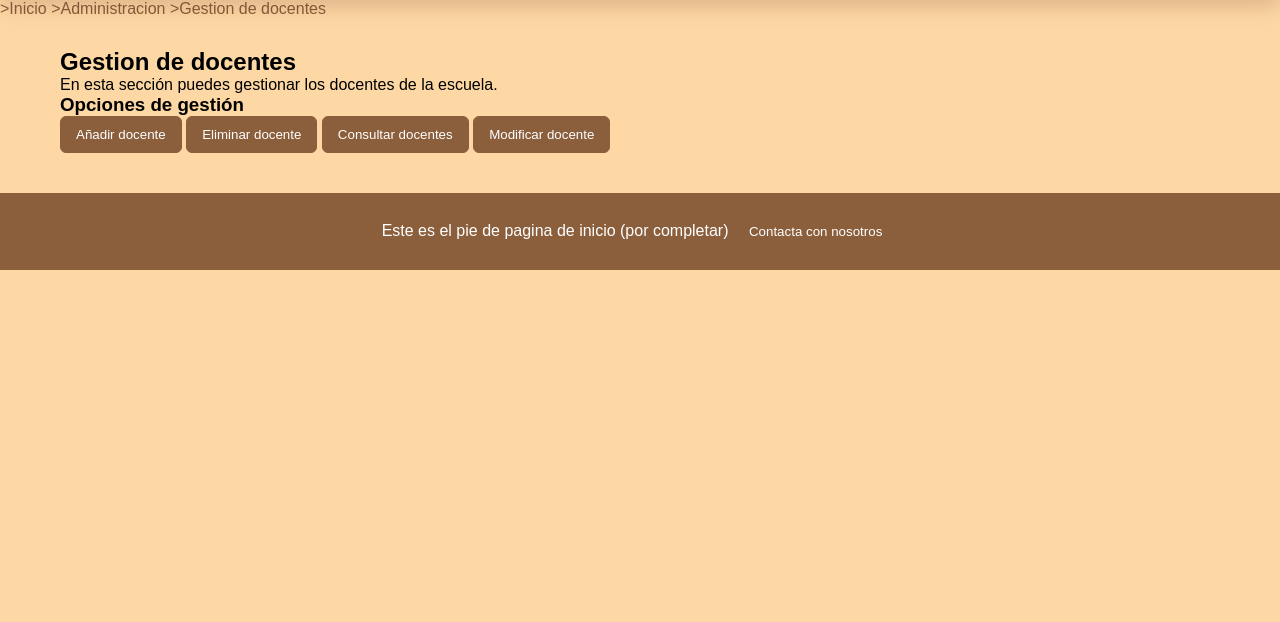
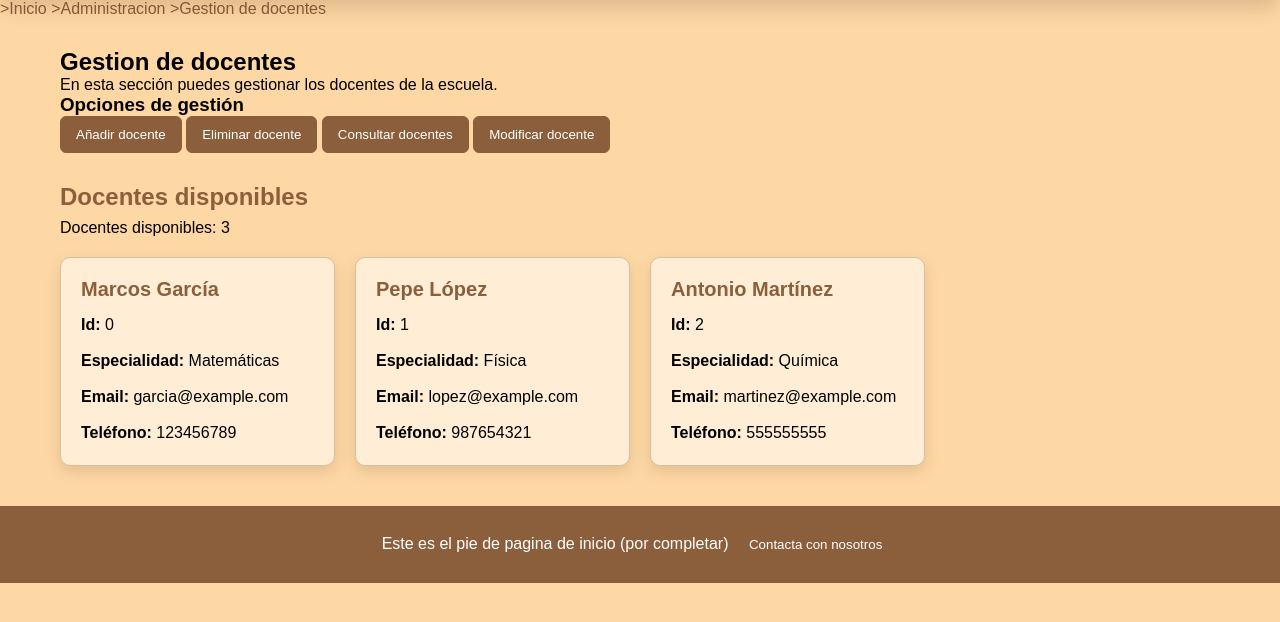
Before and after one commit to MarmanCreator/Practica_AW, a Node server app: page /gestiones_administrador/gestion_docentes.html in a window 1280 px wide. Shown: the part 139-761 px from the top of the page. Run offline with Node 20, Linux system fonts and the light colour scheme.

Commit message:
cambios en gestion docentes hechos

```diff
--- a/public/js/gestion_docentes.js
+++ b/public/js/gestion_docentes.js
@@ -1,34 +1,34 @@
 const docentesGuardados = localStorage.getItem("docentes");
 
 const docentes = docentesGuardados
-    ? JSON.parse(docentesGuardados)
+    ? JSON.parse(docentesGuardados).map(normalizarDocente)
     : [
         {
-            id: 0,
-            nombre: "Marcos",
-            apellido: "García",
+            id_docente: 0,
+            nombre: "Marcos García",
             especialidad: "Matemáticas",
             email: "garcia@example.com",
             telefono: "123456789",
-            activo: true
+            foto: "",
+            activo: 1
         },
         {
-            id: 1,
-            nombre: "Pepe",
-            apellido: "López",
+            id_docente: 1,
+            nombre: "Pepe López",
             especialidad: "Física",
             email: "lopez@example.com",
             telefono: "987654321",
-            activo: true
+            foto: "",
+            activo: 1
         },
         {
-            id: 2,
-            nombre: "Antonio",
-            apellido: "Martínez",
+            id_docente: 2,
+            nombre: "Antonio Martínez",
             especialidad: "Química",
             email: "martinez@example.com",
             telefono: "555555555",
-            activo: true
+            foto: "",
+            activo: 1
         }
     ];
 
@@ -40,10 +40,10 @@ if (selectDocente) {
     for (let i = 0; i < docentes.length; i++) {
         const doc = docentes[i];
 
-        if (doc.activo) {
+        if (esActivo(doc)) {
             const opcion = document.createElement("option");
-            opcion.value = doc.id;
-            opcion.textContent = `${doc.nombre} ${doc.apellido || ""}`.trim();
+            opcion.value = doc.id_docente;
+            opcion.textContent = `${doc.nombre}`.trim();
             selectDocente.appendChild(opcion);
         }
     }
@@ -56,7 +56,6 @@ if (formularioAnyadirDocente) {
 
        // 1. LECTURA Y SANITIZACIÓN
         const nombre = sanitizarEntrada(document.getElementById("nombre").value.trim());
-        const apellido = sanitizarEntrada(document.getElementById("apellido").value.trim());
         const especialidad = sanitizarEntrada(document.getElementById("especialidad").value.trim());
         const email = sanitizarEntrada(document.getElementById("email").value.trim());
         const telefono = document.getElementById("telefono").value.trim();
@@ -67,8 +66,8 @@ if (formularioAnyadirDocente) {
         const regexEmail = /^[a-zA-Z0-9._-]+@[a-zA-Z0-9.-]+\.[a-zA-Z]{2,}$/;
 
         // Agrupamos la validación de todos los campos de texto
-        if (!regexLetras.test(nombre) || !regexLetras.test(apellido) || !regexLetras.test(especialidad)) {
-            alert("Error: En los campos de nombre, apellido y especialidad solo están permitidos letras y espacios.");
+        if (!regexLetras.test(nombre) || !regexLetras.test(especialidad)) {
+            alert("Error: En los campos de nombre y especialidad solo están permitidos letras y espacios.");
             return;
         }
 
@@ -80,13 +79,13 @@ if (formularioAnyadirDocente) {
 
         // 3. EJECUCIÓN (Solo si ha superado todos los return anteriores)
         docentes.push({
-            id: docentes.reduce((mayorId, docente) => Math.max(mayorId, docente.id), -1) + 1,
+            id_docente: docentes.reduce((mayorId, docente) => Math.max(mayorId, docente.id_docente), -1) + 1,
             nombre: nombre,
-            apellido: apellido,
             especialidad: especialidad,
             email: email,
             telefono: telefono,
-            activo: true
+            foto: "",
+            activo: 1
         });
 
         localStorage.setItem("docentes", JSON.stringify(docentes));
@@ -99,14 +98,14 @@ if (formularioEliminarDocente) {
     formularioEliminarDocente.addEventListener("submit", event => {
         event.preventDefault();
         const id = Number(document.getElementById("id_docente").value);
-        const docente = docentes.find(docenteActual => docenteActual.id === id);
+        const docente = docentes.find(docenteActual => docenteActual.id_docente === id);
 
-        if (!Number.isInteger(id) || !docente || !docente.activo) {
+        if (!Number.isInteger(id) || !docente || !esActivo(docente)) {
             alert("No existe ningún docente con ese ID.");
             return;
         }
 
-        docente.activo = false;
+        docente.activo = 0;
         localStorage.setItem("docentes", JSON.stringify(docentes));
         window.location.href = "/gestiones_administrador/gestion_docentes.html";
     });
@@ -117,31 +116,29 @@ if (formularioModificarDocente) {
     formularioModificarDocente.addEventListener("submit", event => {
         event.preventDefault();
         const id = Number(document.getElementById("id_docente").value);
-        const docente = docentes.find(docenteActual => docenteActual.id === id && docenteActual.activo);
+        const docente = docentes.find(docenteActual => docenteActual.id_docente === id && esActivo(docenteActual));
 
         if (!Number.isInteger(id) || !docente) {
             alert("No existe ningún docente con ese ID.");
             return;
         }
         // 1. LECTURA Y SANITIZACIÓN
-        const idIntroducido = document.getElementById("id_docente").value.trim();
         const nombreIntroducido = sanitizarEntrada(document.getElementById("nombre").value.trim());
-        const apellidoIntroducido = sanitizarEntrada(document.getElementById("apellido").value.trim());
         const especialidadIntroducida = sanitizarEntrada(document.getElementById("especialidad").value.trim());
         const emailIntroducido = sanitizarEntrada(document.getElementById("email").value.trim());
         const telefonoIntroducido = document.getElementById("telefono").value.trim();
+        const fotoIntroducida = sanitizarEntrada(document.getElementById("foto").value.trim());
+        const limpiarFoto = document.getElementById("limpiar_foto").checked;
 
         // 2. VALIDACIONES DE SEGURIDAD (REGEX)
-        const regexNumeros = /^\d+$/;
         const regexLetras = /^[a-zA-ZáéíóúÁÉÍÓÚñÑ\s]+$/;
         const regexTelefono = /^[\d\s]+$/;
         const regexEmail = /^[a-zA-Z0-9._-]+@[a-zA-Z0-9.-]+\.[a-zA-Z]{2,}$/;
 
         // Comprobación de campos de texto agrupados (Solo si han escrito algo nuevo)
         if ((nombreIntroducido !== "" && !regexLetras.test(nombreIntroducido)) ||
-            (apellidoIntroducido !== "" && !regexLetras.test(apellidoIntroducido)) ||
             (especialidadIntroducida !== "" && !regexLetras.test(especialidadIntroducida))) {
-            alert("Error: En los campos de nombre, apellido y especialidad solo están permitidos letras y espacios.");
+            alert("Error: En los campos de nombre y especialidad solo están permitidos letras y espacios.");
             return;
         }
 
@@ -158,10 +155,11 @@ if (formularioModificarDocente) {
 
 
         if (nombreIntroducido !== "") docente.nombre = nombreIntroducido;
-        if (apellidoIntroducido !== "") docente.apellido = apellidoIntroducido;
         if (especialidadIntroducida !== "") docente.especialidad = especialidadIntroducida;
         if (emailIntroducido !== "") docente.email = emailIntroducido;
         if (telefonoIntroducido !== "") docente.telefono = telefonoIntroducido;
+        if (fotoIntroducida !== "") docente.foto = fotoIntroducida;
+        else if (limpiarFoto) docente.foto = "";
 
         localStorage.setItem("docentes", JSON.stringify(docentes));
         window.location.href = "/gestiones_administrador/gestion_docentes.html";
@@ -179,20 +177,24 @@ if (contenedorTarjetas) {
     const total = document.createElement("p");
     total.className = "total-cursos";
     total.id = "total-docentes";
-    const docentesActivos = docentes.filter(docente => docente.activo);
+    const docentesActivos = docentes.filter(esActivo);
     total.textContent = "Docentes disponibles: " + docentesActivos.length;
 
     for (let i = 0; i < docentesActivos.length; i++) {
         const docenteActual = docentesActivos[i];
         const card = document.createElement('article');
         card.className = 'tarjeta';
+        const foto = docenteActual.foto
+            ? `<img src="${sanitizarEntrada(docenteActual.foto)}" alt="Foto de ${sanitizarEntrada(docenteActual.nombre)}">`
+            : "";
 
         card.innerHTML = `
-            <h4>${docenteActual.nombre} ${docenteActual.apellido}</h4>
-            <p><strong>Id:</strong> ${docenteActual.id}</p>
-            <p><strong>Especialidad:</strong> ${docenteActual.especialidad}</p>
-            <p><strong>Email:</strong> ${docenteActual.email}</p>
-            <p><strong>Teléfono:</strong> ${docenteActual.telefono}</p>
+            ${foto}
+            <h4>${sanitizarEntrada(docenteActual.nombre)}</h4>
+            <p><strong>Id:</strong> ${sanitizarEntrada(docenteActual.id_docente)}</p>
+            <p><strong>Especialidad:</strong> ${sanitizarEntrada(docenteActual.especialidad)}</p>
+            <p><strong>Email:</strong> ${sanitizarEntrada(docenteActual.email)}</p>
+            <p><strong>Teléfono:</strong> ${sanitizarEntrada(docenteActual.telefono)}</p>
         `;
 
         fragmento.appendChild(card);
@@ -204,10 +206,30 @@ if (contenedorTarjetas) {
 
 // Función para neutralizar etiquetas HTML y evitar inyecciones XSS
 function sanitizarEntrada(texto) {
-    return texto
-        .replace(/&/g, "&amp;")
+    return String(texto)
+        .replace(/&(?!(amp|lt|gt|quot|#039);)/g, "&amp;")
         .replace(/</g, "&lt;")
         .replace(/>/g, "&gt;")
         .replace(/"/g, "&quot;")
         .replace(/'/g, "&#039;");
 }
+
+function normalizarDocente(docente) {
+    const nombre = docente.apellido
+        ? `${docente.nombre} ${docente.apellido}`.trim()
+        : docente.nombre;
+
+    return {
+        id_docente: Number(docente.id_docente !== undefined ? docente.id_docente : docente.id),
+        nombre: nombre,
+        email: docente.email,
+        especialidad: docente.especialidad,
+        telefono: docente.telefono,
+        foto: docente.foto || "",
+        activo: Number(docente.activo) === 0 ? 0 : 1
+    };
+}
+
+function esActivo(docente) {
+    return Number(docente.activo) === 1;
+}
--- a/views/crud/anyadir_docente.html
+++ b/views/crud/anyadir_docente.html
@@ -63,9 +63,6 @@
         <label for="nombre">Nombre del docente:*</label>
         <input type="text" id="nombre" name="nombre" placeholder="Nombre del docente" required>
 
-        <label for="apellido">Apellido del docente:*</label>
-        <input type="text" id="apellido" name="apellido" placeholder="Apellido del docente" required>
-
         <label for="especialidad">Especialidad:*</label>
         <input type="text" id="especialidad" name="especialidad" placeholder="Especialidad del docente" required>
 
--- a/views/gestiones_administrador/gestion_docentes.html
+++ b/views/gestiones_administrador/gestion_docentes.html
@@ -66,7 +66,7 @@
                     <button type="button" onclick="window.location.href = '/docentes.html'">Consultar docentes</button>
                     <button type="button" onclick="window.location.href = '/crud/modificar_docente.html'">Modificar docente</button>
                 </section>
-                <!-- <section class="tarjetas"></section> -->
+                <section class="tarjetas"></section>
             </section>
 
         </main>
```
Also changed, not shown: public/js/gestion_cursos.js (+13 -9 lines), views/crud/modificar_docente.html (+4 -3 lines).
